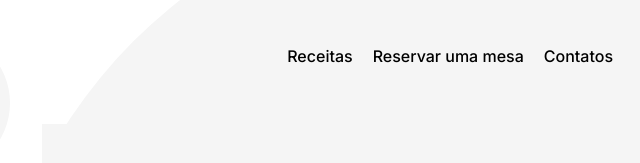
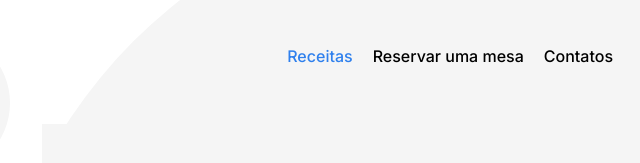
Before and after one commit to jonathanebran/web_project_coffeeshop, a plain HTML site: page index.html in a window 1280 px wide. In both pictures the pointer is over the link "Receitas". Shown: the top 163 px of the page, 587-1227 px from the left. Drawn offline with Linux system fonts and the light colour scheme.

Commit message:
add nav link hover

```diff
--- a/blocks/nav.css
+++ b/blocks/nav.css
@@ -26,3 +26,8 @@
   text-decoration: none;
   font-weight: 500;
 }
+
+.nav__link:hover {
+  color: #2f80ed;
+  outline: none;
+}
```
